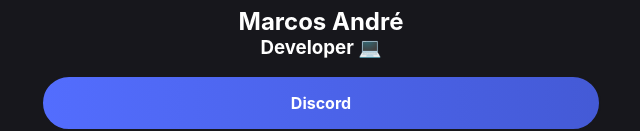
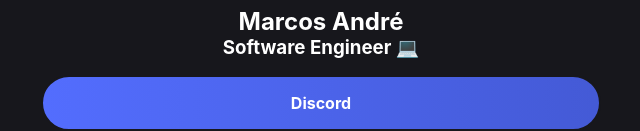
Before and after one commit to marcosandredev/socialmedia, a plain HTML site: page index.html in a window 1280 px wide. Shown: the part 160-291 px from the top of the page, without its empty margins (319-959 px from the left). Drawn offline with Linux system fonts and the light colour scheme.

Commit message:
Alteração Developer para Software Engineer

```diff
--- a/index.html
+++ b/index.html
@@ -14,7 +14,7 @@
       <a href="https://github.com/marcosandredev" target="_blank">
         <img src="https://i.ibb.co/Y0TbvGD/998b95b1-eca9-45d5-b32a-68d2580d5ce6.webp" alt="marcosandredev">
         <h2>Marcos André</h2>
-        <h3>Developer 💻</h3>
+        <h3>Software Engineer 💻</h3>
       </a>
     </header>
     <section>
```
